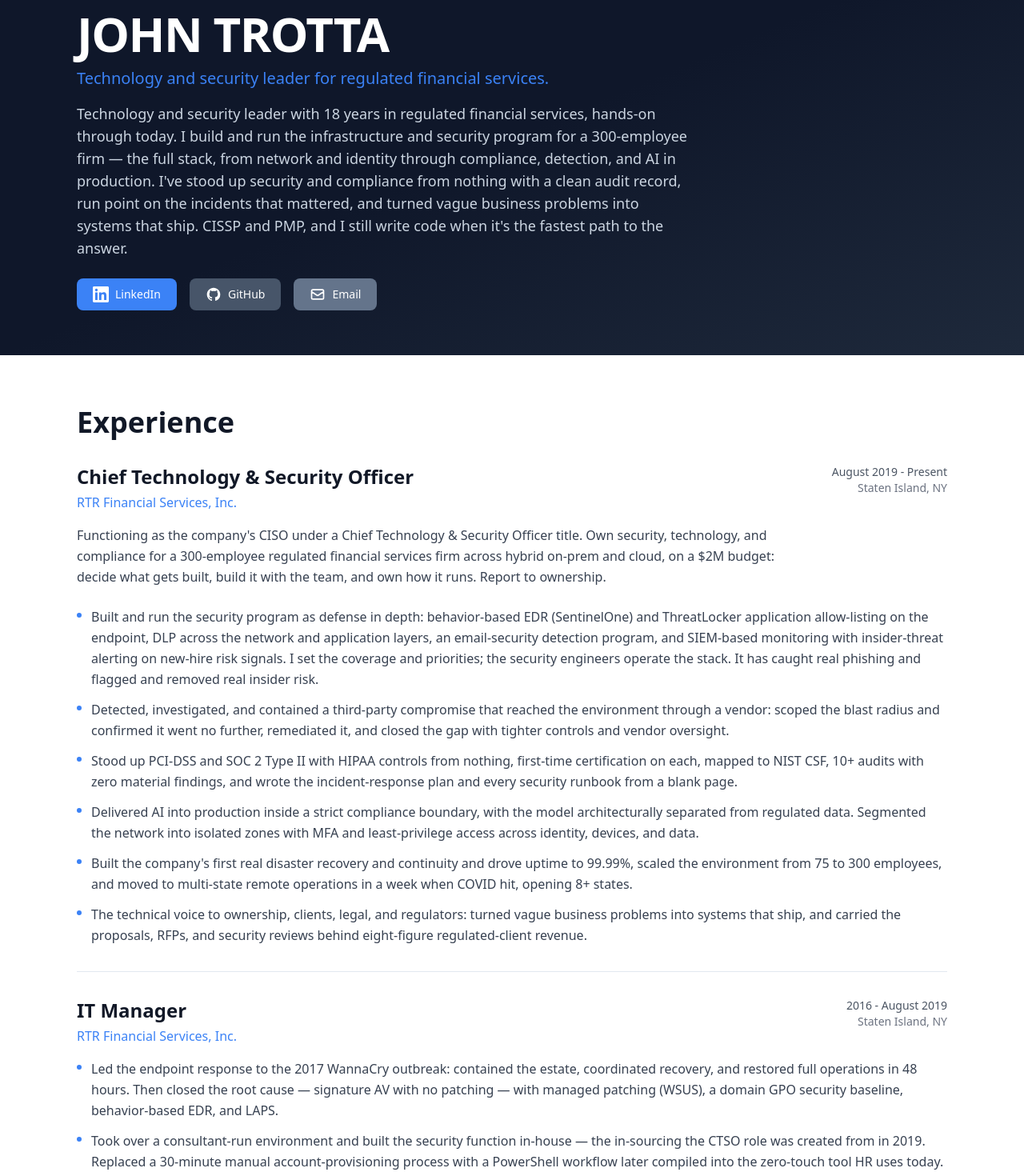
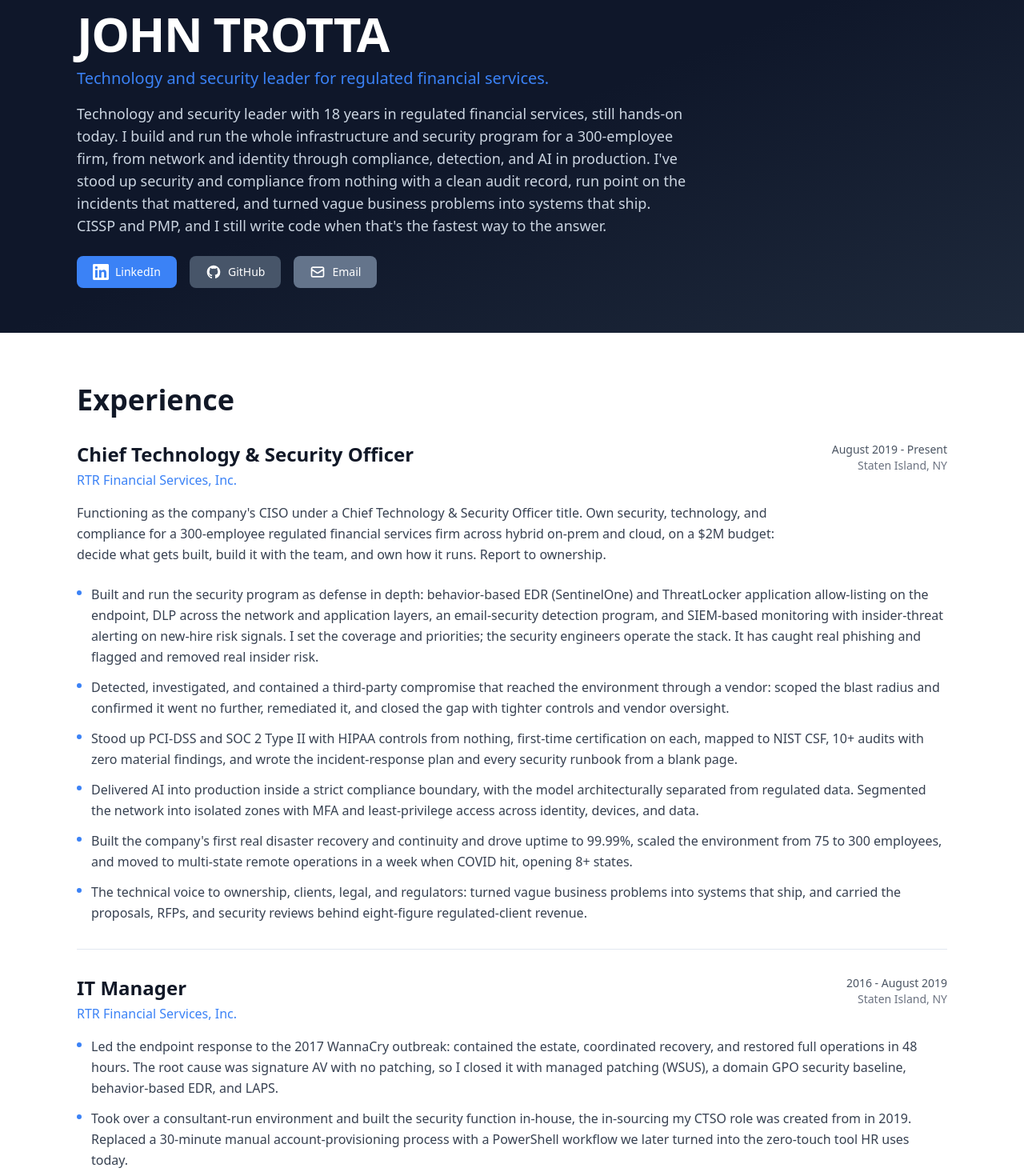
Before and after one commit to johntrottadev/jtrotta.dev, a Next.js app: page / in a window 1280 px wide. Shown: the part 100-1570 px from the top of the page at 80% size. Built offline with nearby package versions, Linux system fonts and the light colour scheme.

Commit message:
resume: remove em dashes, humanize summary and IT Manager bullets

```diff
--- a/src/data/resume.ts
+++ b/src/data/resume.ts
@@ -82,7 +82,7 @@
   },
 
   summary:
-    "Technology and security leader with 18 years in regulated financial services, hands-on through today. I build and run the infrastructure and security program for a 300-employee firm — the full stack, from network and identity through compliance, detection, and AI in production. I've stood up security and compliance from nothing with a clean audit record, run point on the incidents that mattered, and turned vague business problems into systems that ship. CISSP and PMP, and I still write code when it's the fastest path to the answer.",
+    "Technology and security leader with 18 years in regulated financial services, still hands-on today. I build and run the whole infrastructure and security program for a 300-employee firm, from network and identity through compliance, detection, and AI in production. I've stood up security and compliance from nothing with a clean audit record, run point on the incidents that mattered, and turned vague business problems into systems that ship. CISSP and PMP, and I still write code when that's the fastest way to the answer.",
 
   experience: [
     {
@@ -108,8 +108,8 @@
       location: "Staten Island, NY",
       description: "",
       bullets: [
-        "Led the endpoint response to the 2017 WannaCry outbreak: contained the estate, coordinated recovery, and restored full operations in 48 hours. Then closed the root cause — signature AV with no patching — with managed patching (WSUS), a domain GPO security baseline, behavior-based EDR, and LAPS.",
-        "Took over a consultant-run environment and built the security function in-house — the in-sourcing the CTSO role was created from in 2019. Replaced a 30-minute manual account-provisioning process with a PowerShell workflow later compiled into the zero-touch tool HR uses today.",
+        "Led the endpoint response to the 2017 WannaCry outbreak: contained the estate, coordinated recovery, and restored full operations in 48 hours. The root cause was signature AV with no patching, so I closed it with managed patching (WSUS), a domain GPO security baseline, behavior-based EDR, and LAPS.",
+        "Took over a consultant-run environment and built the security function in-house, the in-sourcing my CTSO role was created from in 2019. Replaced a 30-minute manual account-provisioning process with a PowerShell workflow we later turned into the zero-touch tool HR uses today.",
         "Owned availability, security, patching, and compliance across every enterprise system.",
       ],
     },
```
